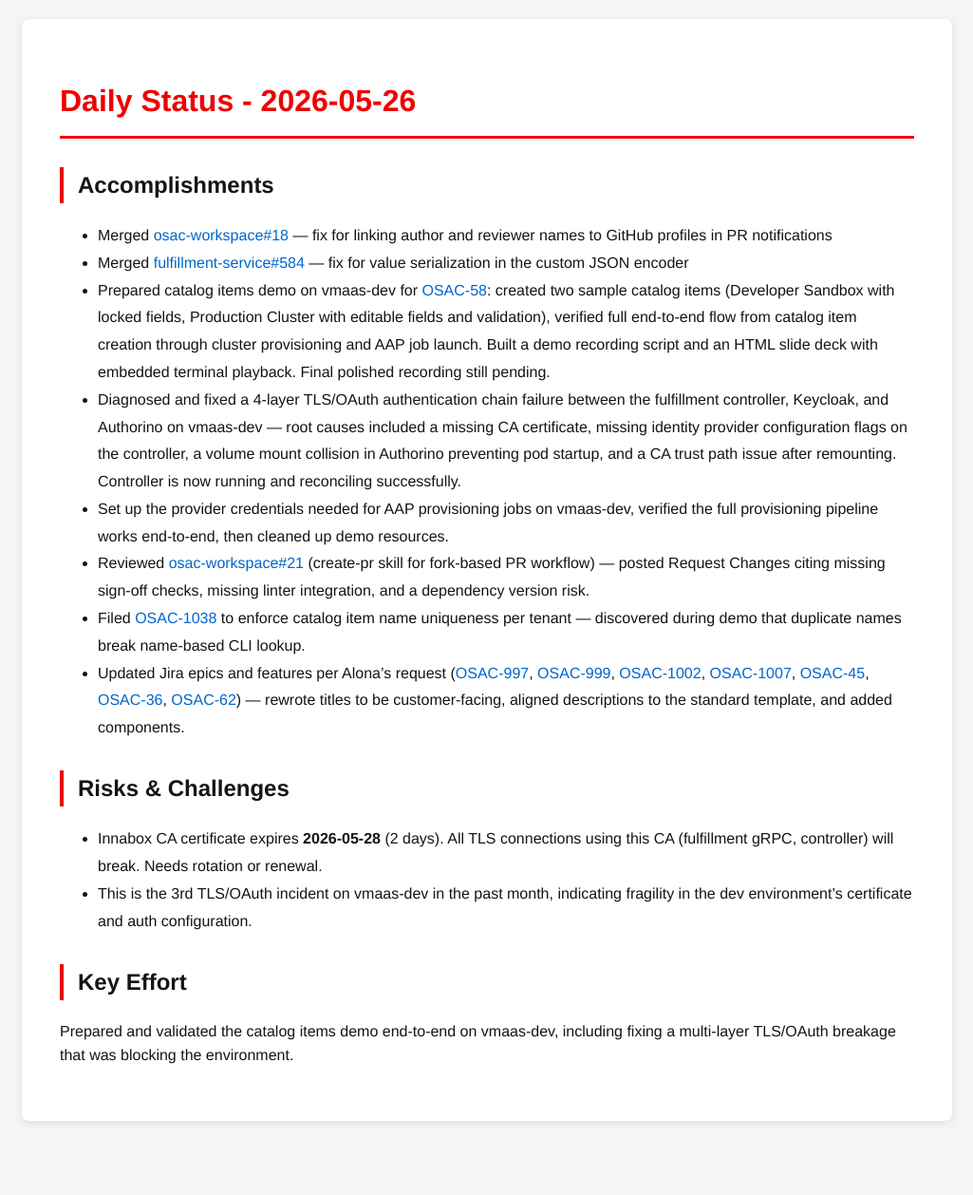
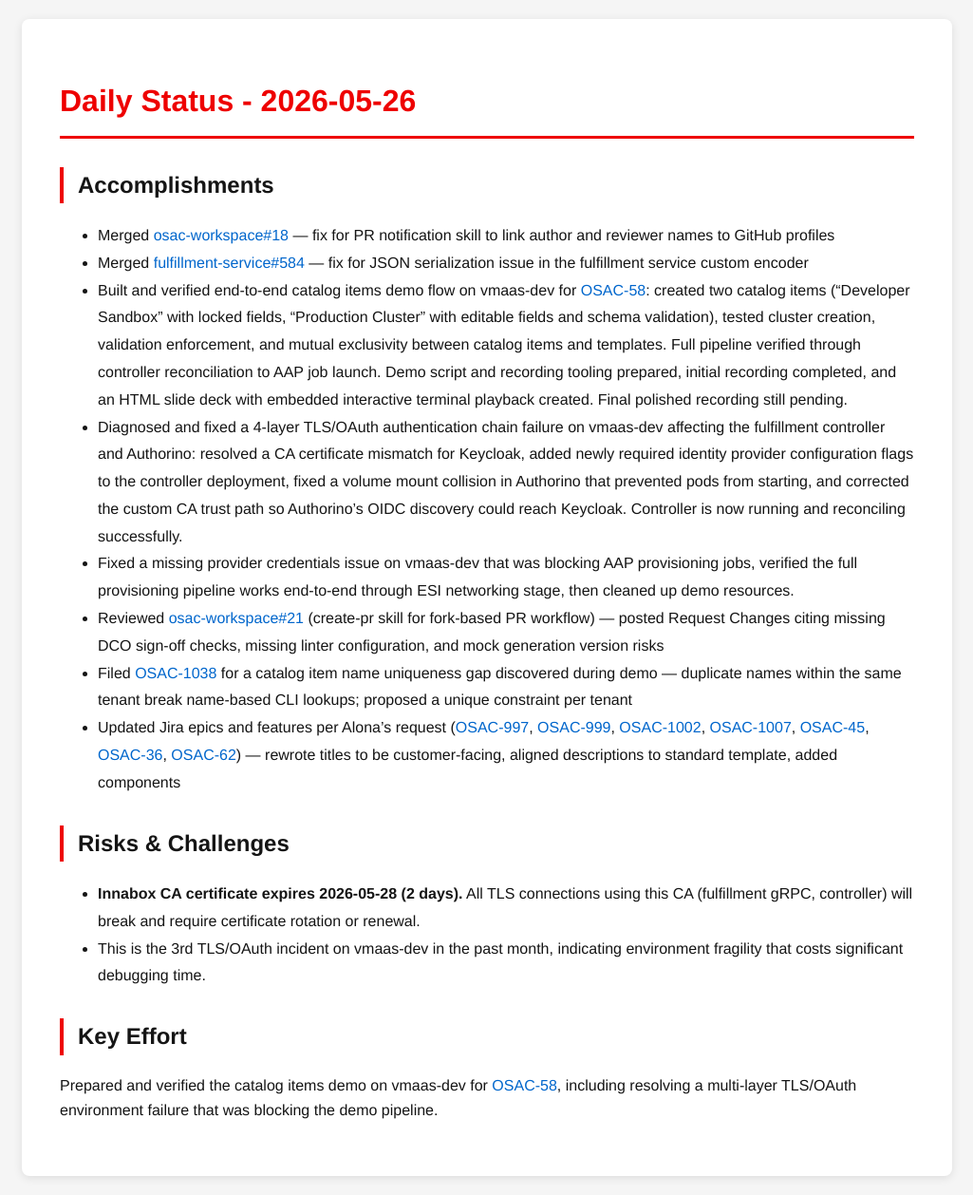
Before and after one commit to tzvatot/daily-status, a Jekyll site: the page built from 2026-05-26.md, in a window 1280 px wide. Shown: the whole page at 95% size, without its empty margins (127-1152 px from the left). Built offline with Jekyll 4.4.1, drawn with Linux system fonts in a browser that asks for light colours; before the commit the page ends 1200 px from its top, so only the background shows below that.

Commit message:
Daily status update - 2026-05-26

```diff
--- a/2026-05-26.md
+++ b/2026-05-26.md
@@ -7,18 +7,21 @@
 # Daily Status - 2026-05-26
 
 ## Accomplishments
-- Merged [osac-workspace#18](https://github.com/osac-project/osac-workspace/pull/18) — fix for linking author and reviewer names to GitHub profiles in PR notifications
-- Merged [fulfillment-service#584](https://github.com/osac-project/fulfillment-service/pull/584) — fix for value serialization in the custom JSON encoder
-- Prepared catalog items demo on vmaas-dev for [OSAC-58](https://redhat.atlassian.net/browse/OSAC-58): created two sample catalog items (Developer Sandbox with locked fields, Production Cluster with editable fields and validation), verified full end-to-end flow from catalog item creation through cluster provisioning and AAP job launch. Built a demo recording script and an HTML slide deck with embedded terminal playback. Final polished recording still pending.
-- Diagnosed and fixed a 4-layer TLS/OAuth authentication chain failure between the fulfillment controller, Keycloak, and Authorino on vmaas-dev — root causes included a missing CA certificate, missing identity provider configuration flags on the controller, a volume mount collision in Authorino preventing pod startup, and a CA trust path issue after remounting. Controller is now running and reconciling successfully.
-- Set up the provider credentials needed for AAP provisioning jobs on vmaas-dev, verified the full provisioning pipeline works end-to-end, then cleaned up demo resources.
-- Reviewed [osac-workspace#21](https://github.com/osac-project/osac-workspace/pull/21) (create-pr skill for fork-based PR workflow) — posted Request Changes citing missing sign-off checks, missing linter integration, and a dependency version risk.
-- Filed [OSAC-1038](https://redhat.atlassian.net/browse/OSAC-1038) to enforce catalog item name uniqueness per tenant — discovered during demo that duplicate names break name-based CLI lookup.
-- Updated Jira epics and features per Alona's request ([OSAC-997](https://redhat.atlassian.net/browse/OSAC-997), [OSAC-999](https://redhat.atlassian.net/browse/OSAC-999), [OSAC-1002](https://redhat.atlassian.net/browse/OSAC-1002), [OSAC-1007](https://redhat.atlassian.net/browse/OSAC-1007), [OSAC-45](https://redhat.atlassian.net/browse/OSAC-45), [OSAC-36](https://redhat.atlassian.net/browse/OSAC-36), [OSAC-62](https://redhat.atlassian.net/browse/OSAC-62)) — rewrote titles to be customer-facing, aligned descriptions to the standard template, and added components.
+
+- Merged [osac-workspace#18](https://github.com/osac-project/osac-workspace/pull/18) — fix for PR notification skill to link author and reviewer names to GitHub profiles
+- Merged [fulfillment-service#584](https://github.com/osac-project/fulfillment-service/pull/584) — fix for JSON serialization issue in the fulfillment service custom encoder
+- Built and verified end-to-end catalog items demo flow on vmaas-dev for [OSAC-58](https://redhat.atlassian.net/browse/OSAC-58): created two catalog items ("Developer Sandbox" with locked fields, "Production Cluster" with editable fields and schema validation), tested cluster creation, validation enforcement, and mutual exclusivity between catalog items and templates. Full pipeline verified through controller reconciliation to AAP job launch. Demo script and recording tooling prepared, initial recording completed, and an HTML slide deck with embedded interactive terminal playback created. Final polished recording still pending.
+- Diagnosed and fixed a 4-layer TLS/OAuth authentication chain failure on vmaas-dev affecting the fulfillment controller and Authorino: resolved a CA certificate mismatch for Keycloak, added newly required identity provider configuration flags to the controller deployment, fixed a volume mount collision in Authorino that prevented pods from starting, and corrected the custom CA trust path so Authorino's OIDC discovery could reach Keycloak. Controller is now running and reconciling successfully.
+- Fixed a missing provider credentials issue on vmaas-dev that was blocking AAP provisioning jobs, verified the full provisioning pipeline works end-to-end through ESI networking stage, then cleaned up demo resources.
+- Reviewed [osac-workspace#21](https://github.com/osac-project/osac-workspace/pull/21) (create-pr skill for fork-based PR workflow) — posted Request Changes citing missing DCO sign-off checks, missing linter configuration, and mock generation version risks
+- Filed [OSAC-1038](https://redhat.atlassian.net/browse/OSAC-1038) for a catalog item name uniqueness gap discovered during demo — duplicate names within the same tenant break name-based CLI lookups; proposed a unique constraint per tenant
+- Updated Jira epics and features per Alona's request ([OSAC-997](https://redhat.atlassian.net/browse/OSAC-997), [OSAC-999](https://redhat.atlassian.net/browse/OSAC-999), [OSAC-1002](https://redhat.atlassian.net/browse/OSAC-1002), [OSAC-1007](https://redhat.atlassian.net/browse/OSAC-1007), [OSAC-45](https://redhat.atlassian.net/browse/OSAC-45), [OSAC-36](https://redhat.atlassian.net/browse/OSAC-36), [OSAC-62](https://redhat.atlassian.net/browse/OSAC-62)) — rewrote titles to be customer-facing, aligned descriptions to standard template, added components
 
 ## Risks & Challenges
-- Innabox CA certificate expires **2026-05-28** (2 days). All TLS connections using this CA (fulfillment gRPC, controller) will break. Needs rotation or renewal.
-- This is the 3rd TLS/OAuth incident on vmaas-dev in the past month, indicating fragility in the dev environment's certificate and auth configuration.
+
+- **Innabox CA certificate expires 2026-05-28 (2 days).** All TLS connections using this CA (fulfillment gRPC, controller) will break and require certificate rotation or renewal.
+- This is the 3rd TLS/OAuth incident on vmaas-dev in the past month, indicating environment fragility that costs significant debugging time.
 
 ## Key Effort
-Prepared and validated the catalog items demo end-to-end on vmaas-dev, including fixing a multi-layer TLS/OAuth breakage that was blocking the environment.
+
+Prepared and verified the catalog items demo on vmaas-dev for [OSAC-58](https://redhat.atlassian.net/browse/OSAC-58), including resolving a multi-layer TLS/OAuth environment failure that was blocking the demo pipeline.
```
